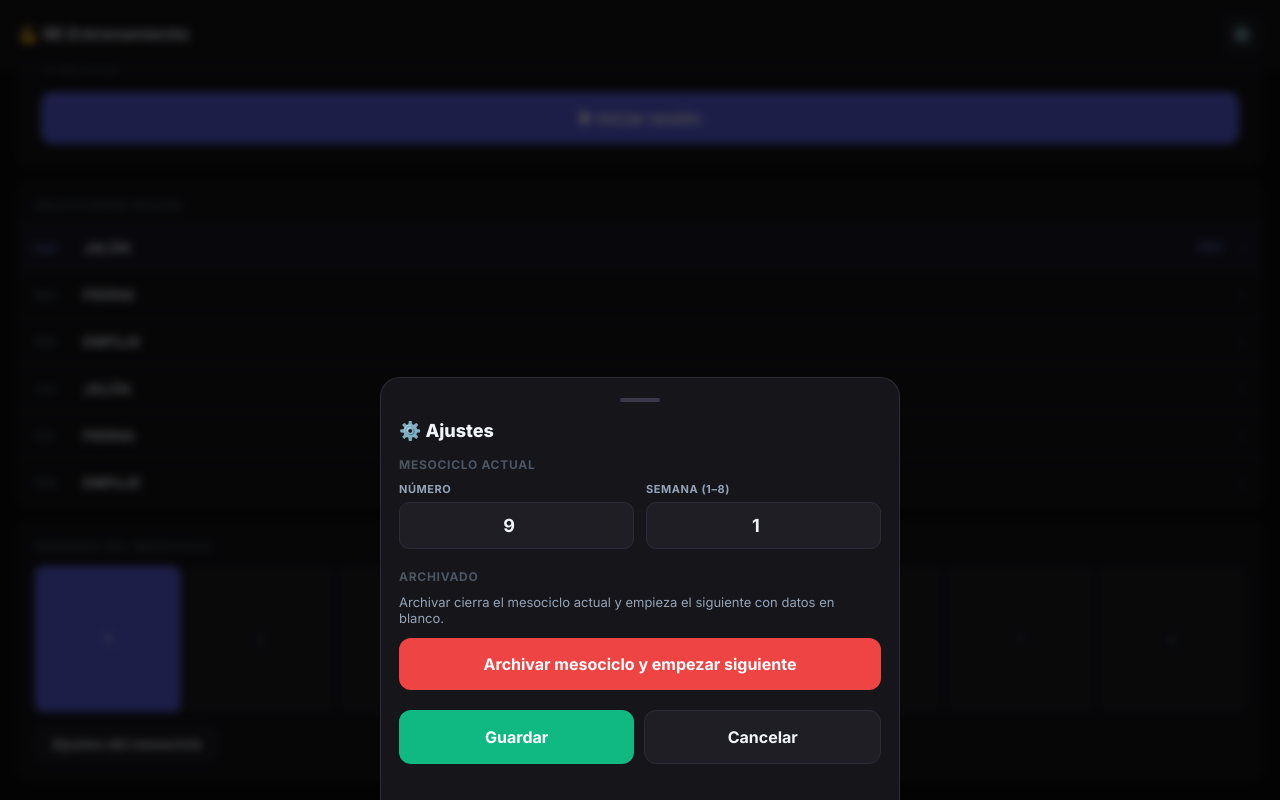
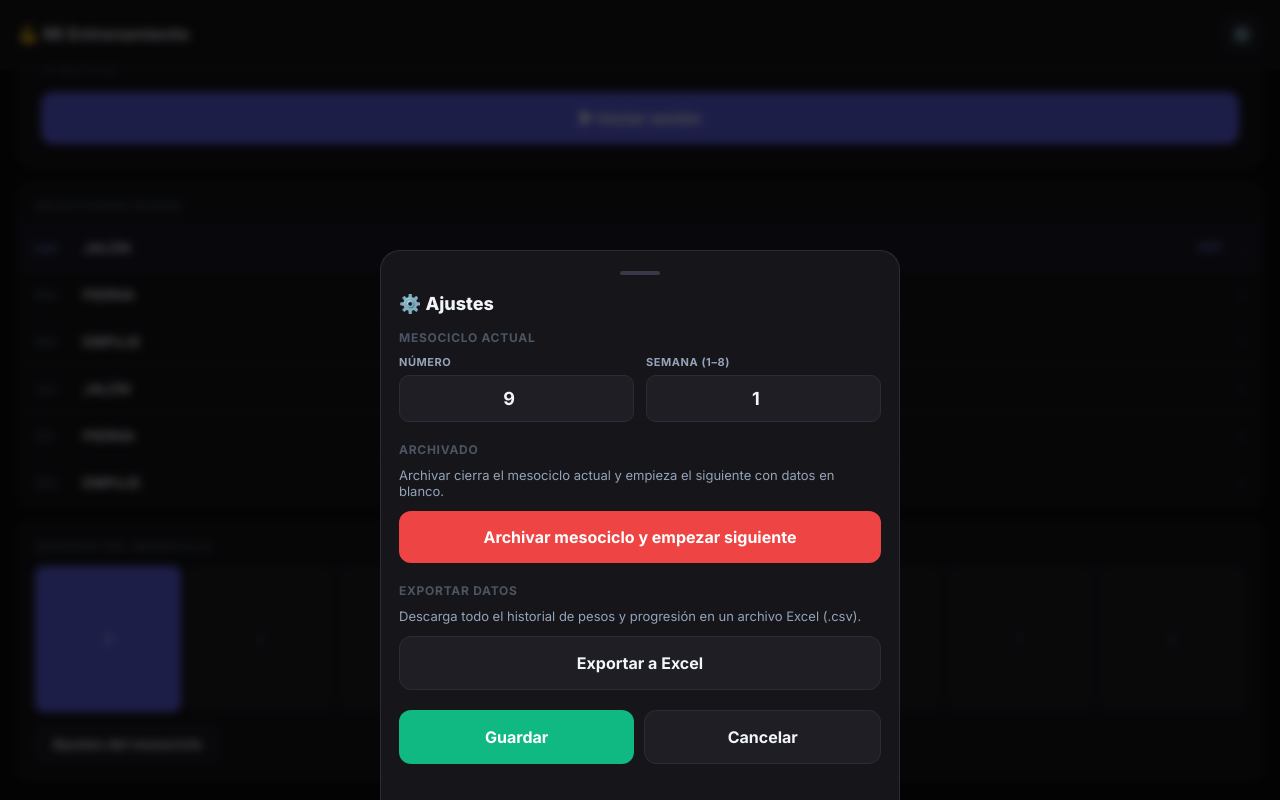
Before and after one commit to alejandroortizf7-cpu/Entrenamiento, a plain HTML site: page index.html in a window 1280 px wide. Both pictures are taken after a click on the button "Ajustes del mesociclo". Shown: the part 154-954 px from the top of the page. Drawn offline with Linux system fonts and the light colour scheme.

Commit message:
Add files via upload

```diff
--- a/index.html
+++ b/index.html
@@ -378,6 +378,12 @@
       <button class="btn btn-danger" onclick="archiveMesocycle()">Archivar mesociclo y empezar siguiente</button>
     </div>
 
+    <div class="modal-section">
+      <h4>Exportar datos</h4>
+      <p style="font-size:13px;color:var(--text-dim);margin-bottom:12px;">Descarga todo el historial de pesos y progresión en un archivo Excel (.csv).</p>
+      <button class="btn btn-secondary" onclick="exportProgressToExcel()">Exportar a Excel</button>
+    </div>
+
     <div style="display:flex;gap:10px;margin-top:8px;">
       <button class="btn btn-accent" onclick="saveSettings()">Guardar</button>
       <button class="btn btn-secondary" onclick="closeSettings()">Cancelar</button>
@@ -541,6 +547,51 @@ function getExLogs(exId) {
   return getLogs()
     .filter(l => l.exId === exId)
     .sort((a,b) => a.date.localeCompare(b.date));
+}
+
+// ══════════════════════════════════════════════
+// EXPORT — Excel (CSV)
+// ══════════════════════════════════════════════
+function csvEscape(val) {
+  const s = String(val ?? '');
+  return /[";\n]/.test(s) ? `"${s.replace(/"/g, '""')}"` : s;
+}
+
+function exportProgressToExcel() {
+  const logs = getLogs().slice().sort((a,b) => a.date.localeCompare(b.date));
+  if (!logs.length) {
+    alert('No hay datos registrados todavía.');
+    return;
+  }
+
+  const rows = [['Fecha', 'Mesociclo', 'Semana', 'Día', 'Ejercicio', 'Serie', 'Peso (kg)', 'Reps']];
+  logs.forEach(entry => {
+    if (!entry.sets || !entry.sets.length) return;
+    const ex = exById(entry.exId);
+    entry.sets.forEach(s => {
+      rows.push([
+        entry.date,
+        entry.mesocycle ?? '',
+        entry.week ?? '',
+        entry.day ?? '',
+        ex ? ex.name : entry.exId,
+        s.n,
+        s.weight > 0 ? s.weight : 'PC',
+        s.reps
+      ]);
+    });
+  });
+
+  const csv = '﻿' + rows.map(r => r.map(csvEscape).join(';')).join('\r\n');
+  const blob = new Blob([csv], { type: 'text/csv;charset=utf-8;' });
+  const url = URL.createObjectURL(blob);
+  const a = document.createElement('a');
+  a.href = url;
+  a.download = `progresion_${new Date().toISOString().slice(0,10)}.csv`;
+  document.body.appendChild(a);
+  a.click();
+  document.body.removeChild(a);
+  URL.revokeObjectURL(url);
 }
 
 // Get last session logs for an exercise (previous date)
```
